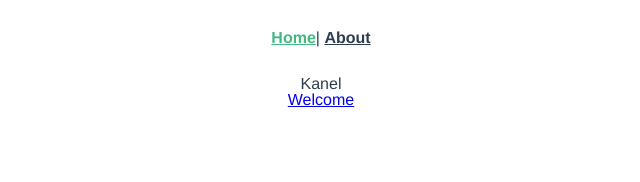
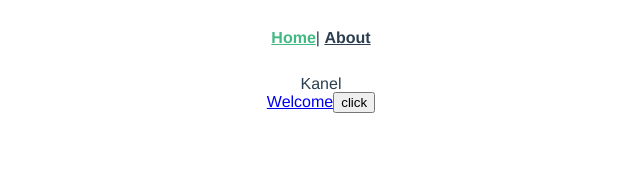
Before and after one commit to antoinechassagne/kanel, a Vue app: page /#/ in a window 1280 px wide. Shown: the top 182 px of the page, without its empty margins (319-959 px from the left). Built offline with nearby package versions, Linux system fonts and the light colour scheme.

Commit message:
:sparkles: Add button main component

```diff
--- /dev/null
+++ b/src/components/ButtonMain.vue
@@ -0,0 +1,17 @@
+
+<template>
+  <button @click="click">
+    <slot />
+  </button>
+</template>
+
+<script>
+export default {
+  name: 'ButtonMain',
+  methods: {
+    click(event) {
+      this.$emit('clicked', event);
+    }
+  }
+};
+</script>
--- a/src/views/Home.vue
+++ b/src/views/Home.vue
@@ -2,19 +2,26 @@
   <div>
     <Heading level="1">Kanel</Heading>
     <ButtonRouter path="about">Welcome</ButtonRouter>
+    <ButtonMain @clicked="alert">click</ButtonMain>
   </div>
 </template>
 
 <script>
-// @ is an alias to /src
 import Heading from '@/components/Heading';
 import ButtonRouter from '@/components/ButtonRouter';
+import ButtonMain from '@/components/ButtonMain';
 
 export default {
   name: 'Home',
   components: {
     Heading,
-    ButtonRouter
+    ButtonRouter,
+    ButtonMain
+  },
+  methods: {
+    alert() {
+      window.alert('Button clicked');
+    }
   }
 };
 </script>
```
